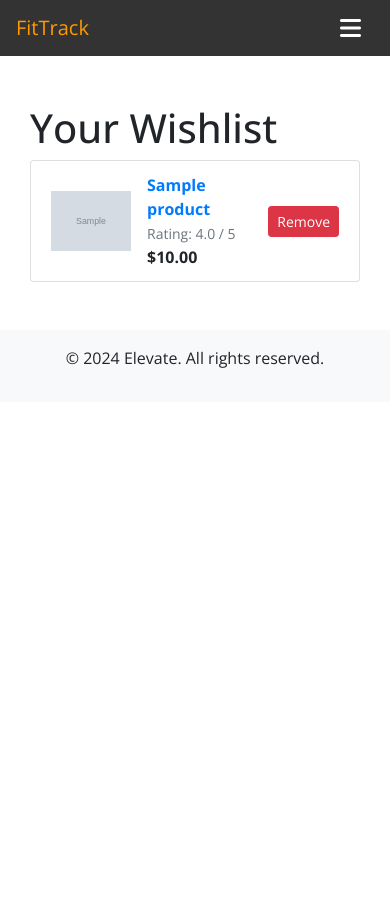
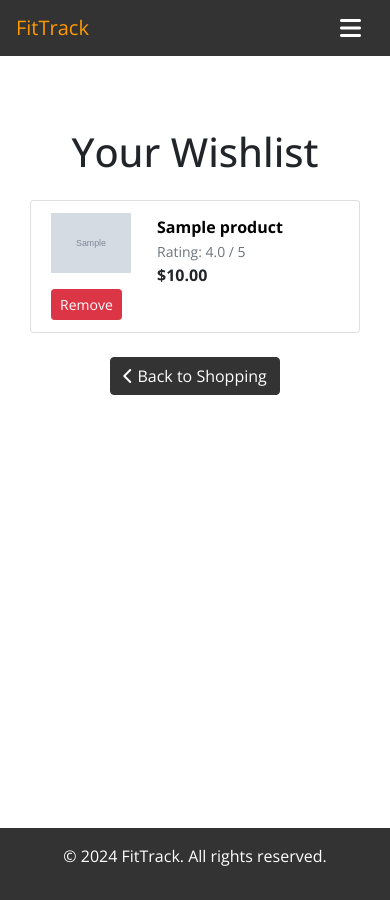
Before and after one commit to Dhruvesh48/FitTrack, a Django app: page /products/wishlist/ in a window 390 px wide. Before the commit the page ends 368 px from the top, so only its background shows below. Run offline with Django 4.2, Linux system fonts and the light colour scheme; a user stored in the database is signed in; tables that the repository leaves empty hold one stand-in row (values such as "Sample post"); grey boxes marked "Sample" are stand-in pictures; some libraries are stand-ins or nearby versions.

Commit message:
Refactor code so it is responsive

```diff
--- a/community/templates/community/community_list.html
+++ b/community/templates/community/community_list.html
@@ -37,7 +37,7 @@
             <div class="card custom-card shadow-sm border-light h-100">
                 <div class="card-header">
                     <h5 class="card-title">
-                        <a href="{% url 'post_detail' post.id %}" class="text-dark text-decoration-none">
+                        <a href="{% url 'post_detail' post.id %}" class="text-dark">
                             {{ post.title }}
                         </a>
                     </h5>
@@ -52,6 +52,4 @@
         {% endfor %}
     </div>
 </div>
-
-
 {% endblock %}
--- a/products/static/products/css/products.css
+++ b/products/static/products/css/products.css
@@ -55,10 +55,28 @@
     margin-left: 15px;
 }
 
-.product-link {
-    text-decoration: none;
+.text-black-custom {
+    color: black;
 }
 
-.product-link:hover {
+a.text-black-custom{
+    text-decoration: none; /* Remove underline */
+}
+
+a.text-black-custom:hover{
     text-decoration: underline;
+    color: #333333;
 }
+
+.product-name {
+    display: block;
+    white-space: nowrap;
+    overflow: hidden;
+    text-overflow: ellipsis;
+}
+
+@media (max-width: 576px) {
+    .product-name {
+        max-width: 150px;
+    }
+}
--- a/products/templates/products/wishlist.html
+++ b/products/templates/products/wishlist.html
@@ -7,24 +7,26 @@
 
 {% block content %}
 <div class="container my-5">
-    <h1>Your Wishlist</h1>
+    <h1 class="text-center mb-4">Your Wishlist</h1>
     <ul class="list-group">
         {% for item in wishlist_items %}
-        <li class="list-group-item d-flex justify-content-between align-items-center">
-            <div class="d-flex align-items-center">
+        <li class="list-group-item">
+            <div class="row align-items-center">
                 <!-- Product Image -->
-                <a href="{% url 'product_detail' item.product.id %}" class="product-link">
+                <div class="col-4 col-sm-3 col-md-2 mb-3 mb-md-0">
+                    <a href="{% url 'product_detail' item.product.id %}" class="product-link d-block">
                         {% if item.product.image %}
-                        <img src="{{ item.product.image.url }}" class="product-image" alt="{{ item.product.name }}">
+                            <img src="{{ item.product.image.url }}" class="img-fluid product-image" alt="{{ item.product.name }}">
                         {% else %}
-                        <img src="{{ MEDIA_URL }}noimage.png" class="product-image" alt="default product image">
+                            <img src="{{ MEDIA_URL }}noimage.png" class="img-fluid product-image" alt="default product image">
                         {% endif %}
                     </a>
+                </div>
 
                 <!-- Product Name, Rating, and Price -->
-                <div class="product-info ml-3">
-                    <a href="{% url 'product_detail' item.product.id %}" class="text-decoration-none">
-                        <strong>{{ item.product.name }}</strong>
+                <div class="col-8 col-sm-6 col-md-8">
+                    <a href="{% url 'product_detail' item.product.id %}" class="text-black-custom">
+                        <strong class="d-block product-name">{{ item.product.name }}</strong>
                     </a>
                     <div class="text-muted">
                         {% if item.product.rating %}
@@ -35,21 +37,25 @@
                     </div>
                     <div><strong>${{ item.product.price }}</strong></div>
                 </div>
-            </div>
 
                 <!-- Remove Button -->
-            <div>
+                <div class="col-12 col-sm-3 col-md-2 text-end">
                     <a href="{% url 'remove_from_wishlist' item.product.id %}" class="btn btn-danger btn-sm">
                         Remove
                     </a>
                 </div>
+            </div>
         </li>
         {% empty %}
-        <li class="list-group-item">Your wishlist is empty.</li>
+        <li class="list-group-item text-center">Your wishlist is empty.</li>
         {% endfor %}
     </ul>
+
+    <!-- Back to Shopping Button -->
+    <div class="mt-4 text-center">
+        <a href="{% url 'product_page' %}" class="btn btn-outline-secondary">
+            <i class="fa-solid fa-chevron-left"></i> Back to Shopping
+        </a>
     </div>
-
-
-
+</div>
 {% endblock %}
--- a/static/css/base.css
+++ b/static/css/base.css
@@ -1,9 +1,12 @@
-body{
+html, body{
     font-family: "Open Sans", serif;
+    height: 100%;
+    margin: 0;
 }
 
 /* custom.css */
-.custom-navbar {
+.custom-navbar,
+.custom-footer {
     background-color: #333333;
     color: #ffffff;
 }
@@ -70,6 +73,11 @@ body{
     color: #ff9900;
 }
 
+
+.flex-grow-1 {
+    flex-grow: 1;
+}
+
 /* ------------------------------- bootstrap toasts */
 
 .message-container {
--- a/templates/base.html
+++ b/templates/base.html
@@ -96,16 +96,18 @@
         </div>
     {% endif %}
 
-    <main class="container mt-4">
+    <div class="d-flex flex-column min-vh-100">
+        <main class="container mt-4 flex-grow-1">
             {% block content %}
             {% endblock %}
         </main>
 
-    <footer class="bg-light text-center py-3">
+        <footer class="custom-footer text-center py-3">
             {% block footer %}
-            <p>© 2024 Elevate. All rights reserved.</p>
+                <p>© 2024 FitTrack. All rights reserved.</p>
             {% endblock %}
         </footer>
+    </div>
     {% block corejs %}
         <script src="https://code.jquery.com/jquery-3.6.0.min.js"></script>
         <script src="https://cdn.jsdelivr.net/npm/popper.js@1.16.1/dist/umd/popper.min.js"></script>
```
Also changed, not shown: bag/static/bag/css/bag.css (+37 -0 lines), bag/templates/bag/bag.html (+11 -10 lines), community/static/community/css/community.css (+8 -4 lines), home/templates/home/index.html (+5 -5 lines), media/4f4bc4645b53512ba59efeb2544a5f54_kFxAEF7.jpg (added). Lines whose indentation alone changed are shown as unchanged.
